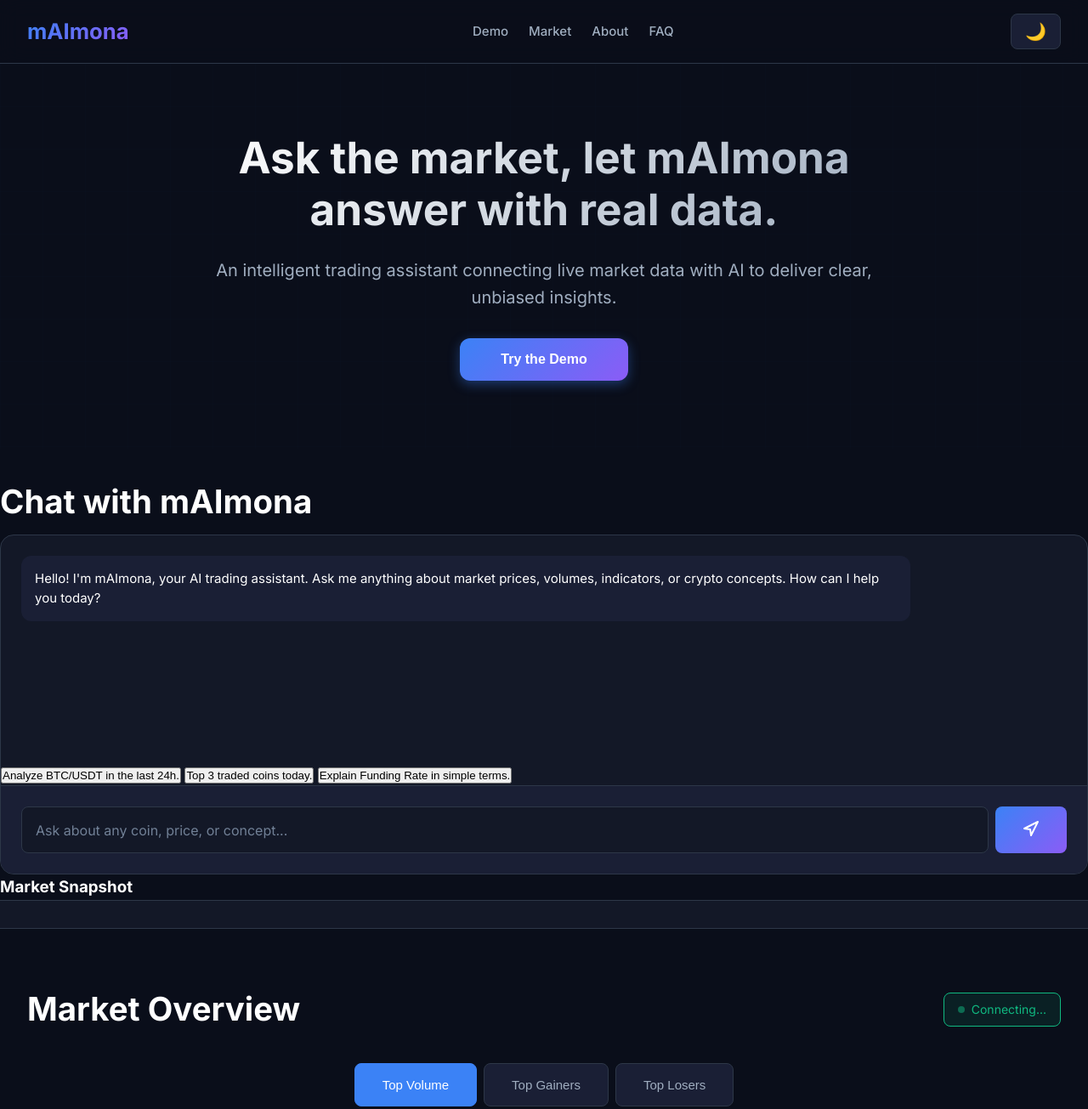
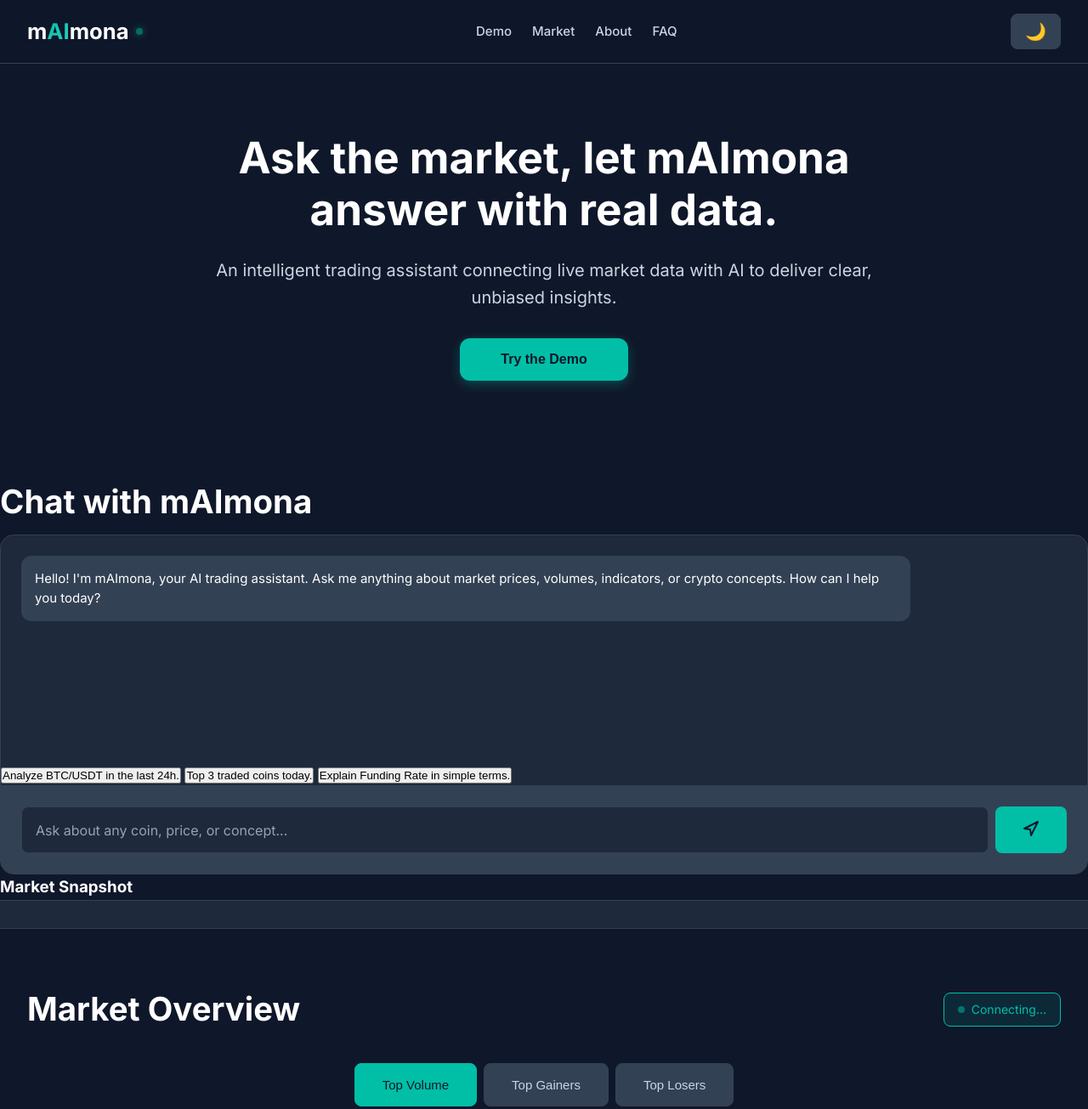
Before and after one commit to fadihittih/maimona, a plain HTML site: page index.html in a window 1280 px wide. Shown: the top 1305 px of the page at 85% size. Drawn offline with Linux system fonts and the light colour scheme.

Commit message:
Restore mAImona brand identity - Teal Mint theme - v2.1
🎨 Brand Identity Restoration:
- Primary: Teal Mint (#00BFA6) for all accents
- Background: Deep Navy (#0F172A)
- Secondary: Slate Gray (#94A3B8)
- Sky: Soft Sky (#E0F7F4) for light elements

✨ Visual Updates:
- Logo with mint AI highlight + pulse glow
- Mint gradient buttons with navy text
- Mint borders and hover states
- Mint success color (positive changes)
- Grid overlay with mint tint
- Live indicator with mint color
- Loading spinner with mint accent

🎯 Personality:
- Calm, professional, data-driven
- Feminine touch with warm colors
- Educational, trustworthy interface
- Clean and minimal design

The brand now feels like 'she' - intelligent, calm, and precise.

```diff
--- a/index.html
+++ b/index.html
@@ -7,7 +7,7 @@
     <meta http-equiv="Pragma" content="no-cache">
     <meta http-equiv="Expires" content="0">
     <title>mAImona - AI-Powered Trading Assistant</title>
-    <link rel="stylesheet" href="styles.css?v=2.0">
+    <link rel="stylesheet" href="styles.css?v=2.1">
     <link rel="preconnect" href="https://fonts.googleapis.com">
     <link rel="preconnect" href="https://fonts.gstatic.com" crossorigin>
     <link href="https://fonts.googleapis.com/css2?family=Inter:wght@300;400;500;600;700&family=Cairo:wght@300;400;500;600;700&display=swap" rel="stylesheet">
@@ -214,6 +214,6 @@
     </footer>
 
     <script src="chart.min.js"></script>
-    <script src="script.js?v=2.0"></script>
+    <script src="script.js?v=2.1"></script>
 </body>
 </html>
--- a/styles.css
+++ b/styles.css
@@ -8,19 +8,32 @@
 }
 
 :root {
-    /* Colors */
-    --bg-primary: #0a0e1a;
-    --bg-secondary: #131827;
-    --bg-tertiary: #1a1f35;
+    /* mAImona Brand Colors */
+    --mint: #00BFA6;
+    --mint-light: #33CCBB;
+    --mint-dark: #00997F;
+    --navy: #0F172A;
+    --navy-light: #1E293B;
+    --navy-lighter: #334155;
+    --sky: #E0F7F4;
+    --sky-dark: #B8E6E0;
+    --slate: #94A3B8;
+    --slate-light: #CBD5E1;
+    --slate-dark: #64748B;
+
+    /* Semantic Colors */
+    --bg-primary: #0F172A;
+    --bg-secondary: #1E293B;
+    --bg-tertiary: #334155;
     --text-primary: #ffffff;
-    --text-secondary: #a0aec0;
-    --text-muted: #718096;
-    --accent-primary: #3b82f6;
-    --accent-secondary: #8b5cf6;
-    --success: #10b981;
-    --danger: #ef4444;
-    --warning: #f59e0b;
-    --border-color: #2d3748;
+    --text-secondary: #CBD5E1;
+    --text-muted: #94A3B8;
+    --accent-primary: #00BFA6;
+    --accent-secondary: #33CCBB;
+    --success: #00BFA6;
+    --danger: #EF4444;
+    --warning: #F59E0B;
+    --border-color: #334155;
 
     /* Spacing */
     --spacing-xs: 0.25rem;
@@ -64,7 +77,7 @@ html {
 
 body {
     font-family: var(--font-sans);
-    background: var(--bg-primary);
+    background: var(--navy);
     color: var(--text-primary);
     line-height: 1.6;
     width: 100%;
@@ -100,7 +113,7 @@ body {
     position: sticky;
     top: 0;
     z-index: 50;
-    background: rgba(10, 14, 26, 0.8);
+    background: rgba(15, 23, 42, 0.9);
     backdrop-filter: blur(12px);
     border-bottom: 1px solid var(--border-color);
 }
@@ -122,14 +135,24 @@ body {
 .logo-text {
     font-size: clamp(1.25rem, 2vw, 1.75rem);
     font-weight: 700;
-    background: linear-gradient(135deg, var(--accent-primary), var(--accent-secondary));
+    color: var(--text-primary);
+}
+
+.logo-ai {
+    color: var(--mint);
+    background: linear-gradient(135deg, var(--mint), var(--mint-light));
     -webkit-background-clip: text;
     -webkit-text-fill-color: transparent;
     background-clip: text;
 }
 
-.logo-ai {
-    color: var(--accent-primary);
+.logo-pulse {
+    width: 8px;
+    height: 8px;
+    background: var(--mint);
+    border-radius: 50%;
+    animation: pulse 2s infinite;
+    box-shadow: 0 0 10px var(--mint);
 }
 
 .nav {
@@ -198,10 +221,7 @@ body {
     font-weight: 700;
     line-height: 1.2;
     margin-bottom: var(--spacing-lg);
-    background: linear-gradient(135deg, #ffffff, #a0aec0);
-    -webkit-background-clip: text;
-    -webkit-text-fill-color: transparent;
-    background-clip: text;
+    color: var(--text-primary);
 }
 
 .hero-subtitle {
@@ -212,8 +232,8 @@ body {
 }
 
 .btn-primary {
-    background: linear-gradient(135deg, var(--accent-primary), var(--accent-secondary));
-    color: white;
+    background: var(--mint);
+    color: var(--navy);
     border: none;
     padding: var(--spacing-md) var(--spacing-2xl);
     border-radius: var(--radius-lg);
@@ -221,12 +241,13 @@ body {
     font-weight: 600;
     cursor: pointer;
     transition: all var(--transition-base);
-    box-shadow: 0 4px 14px 0 rgba(59, 130, 246, 0.39);
+    box-shadow: 0 4px 14px 0 rgba(0, 191, 166, 0.3);
 }
 
 .btn-primary:hover {
+    background: var(--mint-light);
     transform: translateY(-2px);
-    box-shadow: 0 6px 20px 0 rgba(59, 130, 246, 0.5);
+    box-shadow: 0 6px 20px 0 rgba(0, 191, 166, 0.5);
 }
 
 .btn-primary:active {
@@ -242,8 +263,8 @@ body {
 
 .grid-overlay {
     background-image:
-        linear-gradient(rgba(59, 130, 246, 0.1) 1px, transparent 1px),
-        linear-gradient(90deg, rgba(59, 130, 246, 0.1) 1px, transparent 1px);
+        linear-gradient(rgba(0, 191, 166, 0.1) 1px, transparent 1px),
+        linear-gradient(90deg, rgba(0, 191, 166, 0.1) 1px, transparent 1px);
     background-size: 50px 50px;
     width: 100%;
     height: 100%;
@@ -358,14 +379,14 @@ body {
 }
 
 .message.user .message-content {
-    background: linear-gradient(135deg, var(--accent-primary), var(--accent-secondary));
-    color: white;
+    background: var(--mint);
+    color: var(--navy);
 }
 
 /* Markdown Formatting in Messages */
 .message-content strong {
     font-weight: 700;
-    color: var(--accent-primary);
+    color: var(--mint);
 }
 
 .message-content em {
@@ -413,7 +434,7 @@ body {
 .suggestion-btn:hover {
     background: var(--bg-primary);
     color: var(--text-primary);
-    border-color: var(--accent-primary);
+    border-color: var(--mint);
 }
 
 @media (max-width: 640px) {
@@ -448,7 +469,7 @@ body {
 
 #chatInput:focus {
     outline: none;
-    border-color: var(--accent-primary);
+    border-color: var(--mint);
 }
 
 #chatInput::placeholder {
@@ -456,8 +477,8 @@ body {
 }
 
 .send-button {
-    background: linear-gradient(135deg, var(--accent-primary), var(--accent-secondary));
-    color: white;
+    background: var(--mint);
+    color: var(--navy);
     border: none;
     padding: var(--spacing-md) var(--spacing-xl);
     border-radius: var(--radius-md);
@@ -469,6 +490,7 @@ body {
 }
 
 .send-button:hover {
+    background: var(--mint-light);
     transform: scale(1.02);
 }
 
@@ -533,17 +555,17 @@ body {
     align-items: center;
     gap: var(--spacing-sm);
     padding: var(--spacing-sm) var(--spacing-md);
-    background: rgba(16, 185, 129, 0.1);
-    border: 1px solid var(--success);
+    background: rgba(0, 191, 166, 0.1);
+    border: 1px solid var(--mint);
     border-radius: var(--radius-md);
     font-size: 0.875rem;
-    color: var(--success);
+    color: var(--mint);
 }
 
 .live-dot {
     width: 8px;
     height: 8px;
-    background: var(--success);
+    background: var(--mint);
     border-radius: 50%;
     animation: pulse 2s infinite;
 }
@@ -580,7 +602,7 @@ body {
 }
 
 .price-card:hover {
-    border-color: var(--accent-primary);
+    border-color: var(--mint);
     transform: translateY(-2px);
 }
 
@@ -602,7 +624,7 @@ body {
 }
 
 .price-card-change.positive {
-    color: var(--success);
+    color: var(--mint);
 }
 
 .price-card-change.negative {
@@ -632,9 +654,9 @@ body {
 
 .filter-btn:hover,
 .filter-btn.active {
-    background: var(--accent-primary);
-    color: white;
-    border-color: var(--accent-primary);
+    background: var(--mint);
+    color: var(--navy);
+    border-color: var(--mint);
 }
 
 @media (max-width: 640px) {
@@ -773,7 +795,7 @@ body {
 }
 
 .ticker-change.positive {
-    color: var(--success);
+    color: var(--mint);
 }
 
 .ticker-change.negative {
@@ -837,7 +859,7 @@ body {
    Utilities
    =========================== */
 .text-success {
-    color: var(--success);
+    color: var(--mint);
 }
 
 .text-danger {
@@ -863,9 +885,9 @@ body {
     display: inline-block;
     width: 20px;
     height: 20px;
-    border: 3px solid rgba(255, 255, 255, 0.3);
+    border: 3px solid rgba(0, 191, 166, 0.3);
     border-radius: 50%;
-    border-top-color: white;
+    border-top-color: var(--mint);
     animation: spin 1s ease-in-out infinite;
 }
 
--- a/sw.js
+++ b/sw.js
@@ -1,5 +1,5 @@
 // Service Worker for cache management
-const CACHE_VERSION = 'maimona-v2.0';
+const CACHE_VERSION = 'maimona-v2.1';
 const urlsToCache = [
   '/',
   '/index.html',
```
